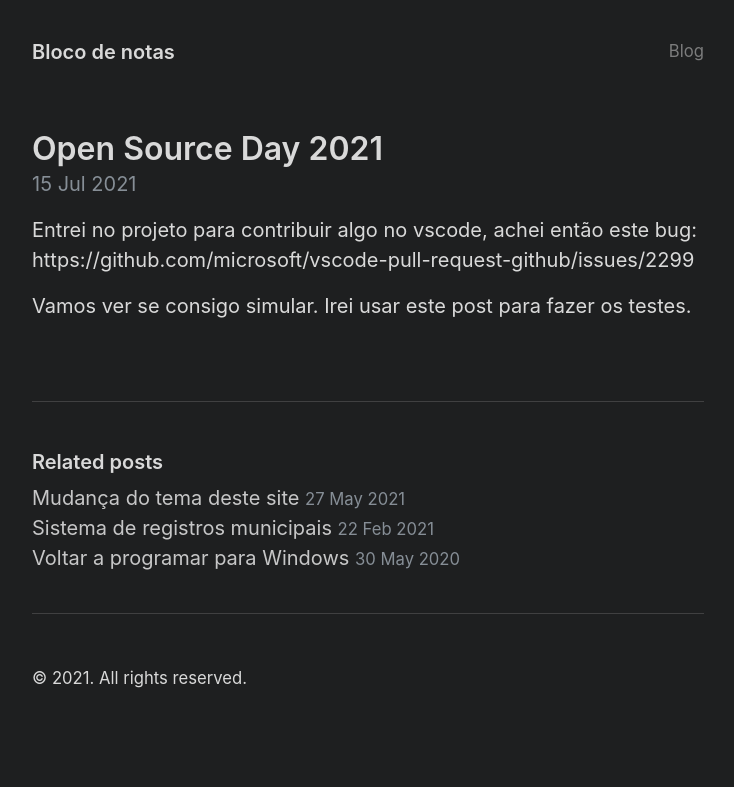
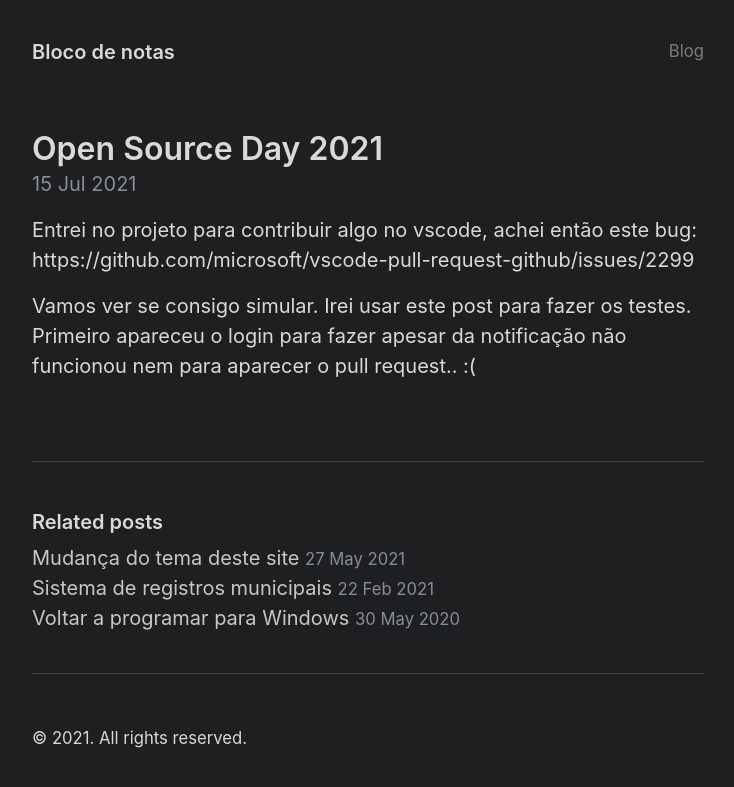
Before and after one commit to sumitani/sumitani.github.io, a Jekyll site: the page built from _posts/2021-07-15-open-source-day.md, in a window 1280 px wide. Shown: the top 787 px of the page, without its empty margins (272-1006 px from the left). Built offline with Jekyll 4.4.1, drawn with Linux system fonts in a browser that asks for light colours.

Commit message:
Segundo teste, já que o pull request não apareceu.

```diff
--- a/_posts/2021-07-15-open-source-day.md
+++ b/_posts/2021-07-15-open-source-day.md
@@ -10,3 +10,4 @@ Entrei no projeto para contribuir algo no vscode, achei então este bug:
 https://github.com/microsoft/vscode-pull-request-github/issues/2299
 
 Vamos ver se consigo simular. Irei usar este post para fazer os testes.
+Primeiro apareceu o login para fazer apesar da notificação não funcionou nem para aparecer o pull request.. :(
```
